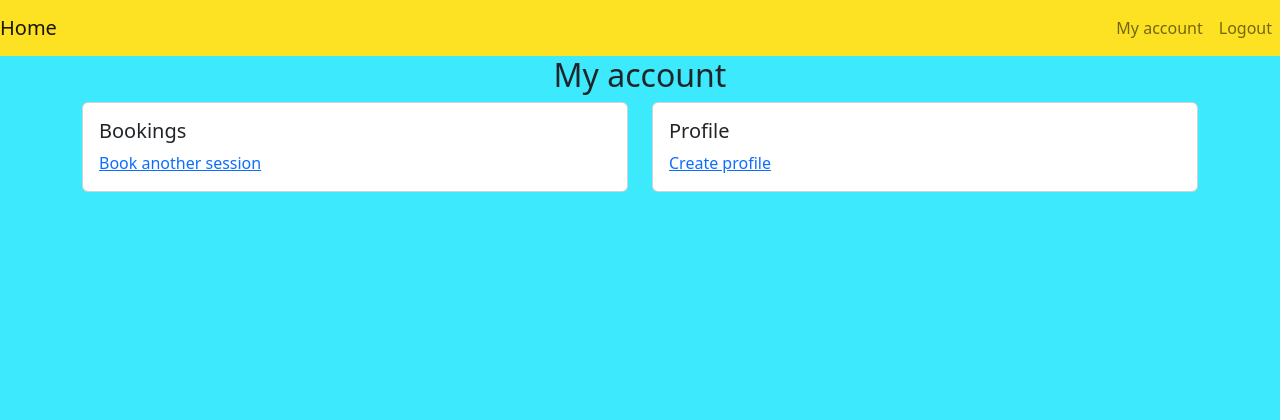
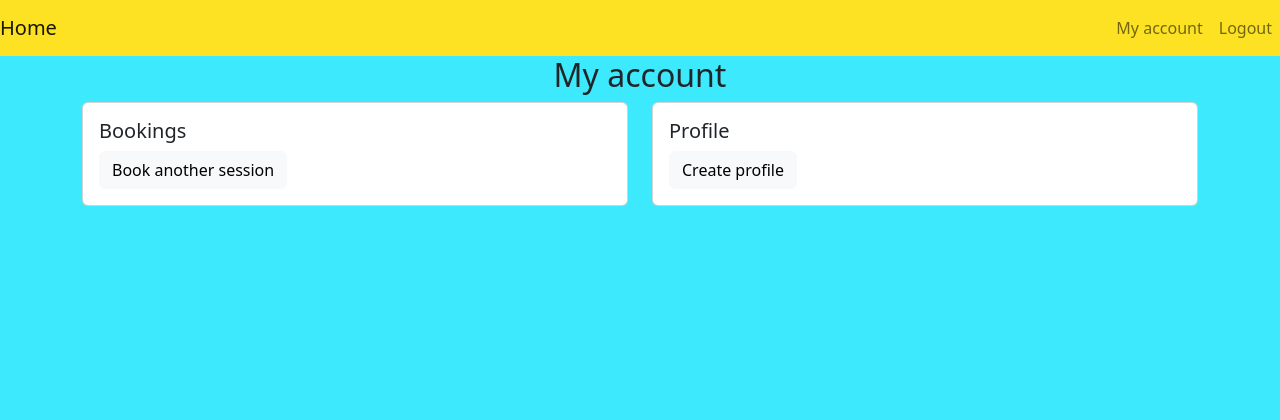
Before and after one commit to Corentin-Vidick/P4-JSDogTraining, a Django app: page /user_profile/ in a window 1280 px wide. Shown: the top 420 px of the page. Run offline with Django 3.2, Linux system fonts and the light colour scheme; the visitor is signed in with stand-in values (Sample User, id 1); data that the repository does not hold is empty; some libraries are stand-ins or nearby versions.

Commit message:
Standardise buttons and links through all html

```diff
--- a/bookings/templates/bookings/bookings_list.html
+++ b/bookings/templates/bookings/bookings_list.html
@@ -7,6 +7,7 @@
     <form action="" method="post">
         {% csrf_token %}
         {{ form.as_p }}
-        <button type="submit", name="book">Book session</button>
+        <button type="submit" name="book" class="btn btn-light">Book session</button>
+        <a href="{% url 'home' %}" class="btn btn-light">Cancel</a>
     </form>
 {% endblock %}
--- a/bookings/templates/bookings/confirm_booking.html
+++ b/bookings/templates/bookings/confirm_booking.html
@@ -7,10 +7,10 @@
 </p>
 <div class="row">
     <div class="col-4 offset-2">
-        <button><a href="/sessions_list">Main</a></button>
+        <a href="{% url 'home' %}" class="btn btn-light">Main</a>
     </div>
     <div class="col-4 offset-2">
-        <button><a href="/user_bookings">Your bookings</a></button>
+        <a href="{% url 'user_bookings' %}" class="btn btn-light">Your bookings</a>
     </div>
 </div>
 {% endblock %}
--- a/bookings/templates/bookings/sessions_list.html
+++ b/bookings/templates/bookings/sessions_list.html
@@ -20,7 +20,7 @@
         {% endfor %}
         <div class="row">
             <div class="col-4 offset-4">
-                <button><a href="/bookings_list">Book now</a></button>
+                <a href="{% url 'bookings_list' %}" class="btn btn-light">Book now</a>
             </div>
         </div>
     </div>
--- a/bookings/templates/bookings/user_profile.html
+++ b/bookings/templates/bookings/user_profile.html
@@ -13,9 +13,9 @@
                     {% for booking in bookings %}
                     <p class="card-text">{{ booking }}</p>
                     {% endfor %}
-                    <a href="/bookings_list" class="card-link">Book another session</a>
+                    <a href="{% url 'bookings_list' %}" class="btn btn-light">Book another session</a>
                     {% if bookings %}
-                    <a href="/user_bookings" class="card-link">Go to booking cancelation</a>
+                    <a href="{% url 'user_bookings' %}" class="btn btn-light">Go to booking cancelation</a>
                     {% endif %}
                 </div>
             </div>
@@ -27,10 +27,10 @@
                     {% if user.profile.profile_ready %}
                     <p class="card-text"><i class="fa-solid fa-user">&emsp;{{ user }}</i></p>
                     <p class="card-text"><i class="fa-solid fa-dog">&emsp;{{ user.profile.dog_name }}</i></p>
-                    <a href="/user_profile_update">Update profile</a>
-                    <a href="/delete_profile">Delete Profile</a>
+                    <a href="{% url 'user_profile_update' %}" class="btn btn-light">Update profile</a>
+                    <a href="{% url 'delete_profile' %}" class="btn btn-danger">Delete Profile</a>
                     {% else %}
-                    <a href="/user_profile_update">Create profile</a>
+                    <a href="{% url 'user_profile_update' %}" class="btn btn-light">Create profile</a>
                     {% endif %}
                 </div>
             </div>
--- a/bookings/templates/bookings/user_profile_update.html
+++ b/bookings/templates/bookings/user_profile_update.html
@@ -8,7 +8,8 @@
     <form action="" method="post">
         {% csrf_token %}
         {{ form.as_p }}
-        <button type="submit", name="saveProfile">Save</button>
+        <button type="submit" name="saveProfile" class="btn btn-light">Save</button>
+        <a href="{% url 'user_profile' %}" class="btn btn-danger">Cancel</a>
     </form>
 
 {% endblock %}
--- a/bookings/views.py
+++ b/bookings/views.py
@@ -6,9 +6,11 @@ from .models import SessionsIndividual, Booking, Profile, User
 from .forms import BookingsForm, ProfileForm
 
 
-#                                       Show List Of All Possible Sessions
 class CreateIndividualSessions(View):
     def get(self, request, *args, **kwargs):
+        """
+        Show List Of All Possible Sessions
+        """
         sessions = SessionsIndividual.objects.all()
         context = {
             'sessions': sessions
@@ -17,11 +19,12 @@ class CreateIndividualSessions(View):
         return render(request, "bookings/sessions_list.html", context)
 
 
-#                                       Make A Booking
-# Decorator ensures user is logged in,
-# otherwise redirects to login page
 @login_required(redirect_field_name='/accounts/login')
 def book_session(request):
+    """
+    Make A Booking
+    Login required
+    """
     options = SessionsIndividual.objects.all()
     booking_form = BookingsForm(request.POST or None)
     if request.method == "POST":
@@ -46,8 +49,12 @@ def book_session(request):
     return render(request, template, context)
 
 
-#                                       User Bookings Display
+@login_required(redirect_field_name='/accounts/login')
 def user_bookings_session(request):
+    """
+    User Bookings Display
+    Login required
+    """
     # Filter so user can only see their own bookings
     user_bookings = Booking.objects.filter(name=request.user.id).all()
     context = {
@@ -56,8 +63,10 @@ def user_bookings_session(request):
     return render(request, "bookings/user_bookings.html", context)
 
 
-#                                       User Cancel Booking Button
 def cancel_booking(request, booking_id):
+    """
+    User Cancel Booking Button
+    """
     booking_to_delete = get_object_or_404(Booking, id=booking_id)
     # Find corresponding session and update "booked" status to False
     sessions = SessionsIndividual.objects.all()
@@ -66,7 +75,6 @@ def cancel_booking(request, booking_id):
             x = session
             x.booked = False
             x.save()
-    # Delete booking
     booking_to_delete.delete()
     return redirect("user_bookings")
 
@@ -75,8 +83,7 @@ def cancel_booking(request, booking_id):
 def user_profile_update(request):
     """
     User Profile Update
-    Decorator ensures user is logged in,
-    otherwise redirects to login page
+    Login required
     """
     print("Creating/updating profile")
     profile = Profile.objects.filter(name=request.user.id).first()
@@ -96,9 +103,12 @@ def user_profile_update(request):
     return render(request, template, context)
 
 
-#                                       User Profile Display page
 @login_required(redirect_field_name='/accounts/login')
 def user_profile(request):
+    """
+    User Profile Display page
+    Login required
+    """
     profile = Profile.objects.filter(name=request.user.id).all()
     profile_values = profile.values()
     user_bookings = Booking.objects.filter(name=request.user.id).all()
@@ -109,10 +119,12 @@ def user_profile(request):
         })
 
 
-#                                       User Delete Profile Button
+@login_required(redirect_field_name='/accounts/login')
 def delete_profile(request):
-    print("Deleting profile")
-    # profile_to_delete = get_object_or_404(Profile)
+    """
+    User Delete Profile Button
+    Login required
+    """
     profile_to_delete = Profile.objects.filter(name=request.user.id).all()
     profile_to_delete.delete()
 
```
Also changed, not shown: bookings/models.py (+2 -12 lines), bookings/urls.py (+10 -5 lines).
